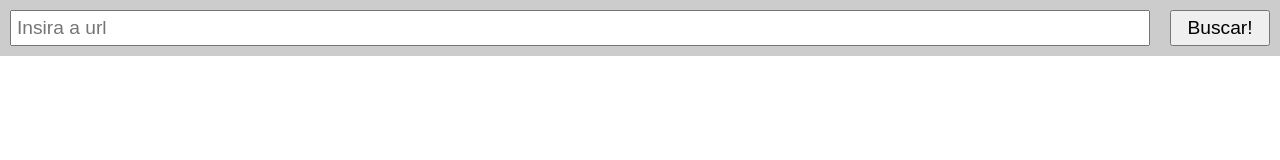
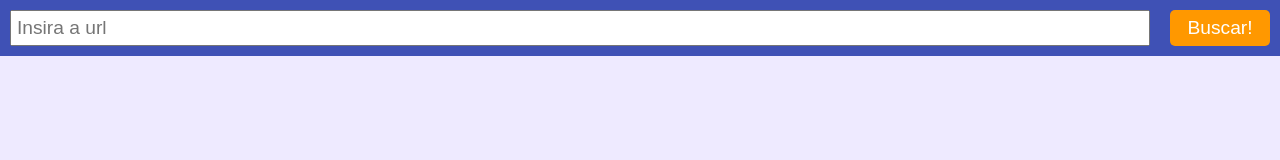
Before and after one commit to matthaiosalves/inspector-wordpress, a plain HTML site: page index.html in a window 1280 px wide. Drawn offline with nearby package versions, Linux system fonts and the light colour scheme.

```diff
--- a/style.css
+++ b/style.css
@@ -8,10 +8,11 @@ body {
   margin: 0;
   padding: 0;
   font-family: sans-serif;
+  background-color: #eeeaff;
 }
 .form {
   display: grid;
-  background: #ccc;
+  background: #3f51b5;
   grid-template-columns: 1fr 100px;
   grid-gap: 20px;
   padding: 10px;
@@ -21,9 +22,23 @@ body {
 padding: 5px;
 font-size: 1.2em;
 }
+.form button {
+  cursor: pointer;
+  box-shadow: none;
+  border: none;
+  border-radius: 5px;
+  background-color: #ff9800;
+  color: #fff;
+}
+.form button:hover {
+  filter: brightness(0.8);
+
+  transition: all 0.2;
+}
 .status {
-  background: #FFA;
+  background: #ff9800;
   padding: 10px;
+  color:#fff;
 }
 .panels {
   display: grid;
@@ -31,8 +46,6 @@ font-size: 1.2em;
 }
 .panels ul {
   list-style: none;
-  padding: 0;
-  margin: 0;
   border: 1px solid #999;
 }
 .panels li {
```
